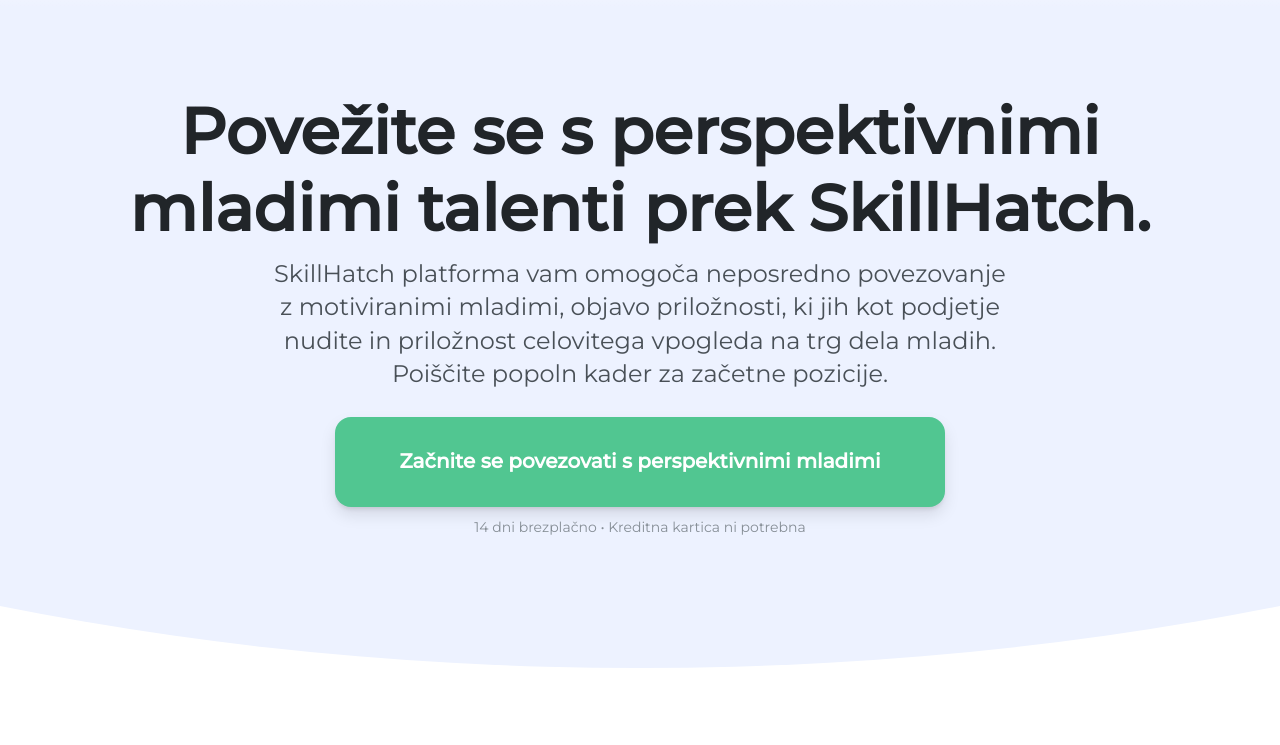
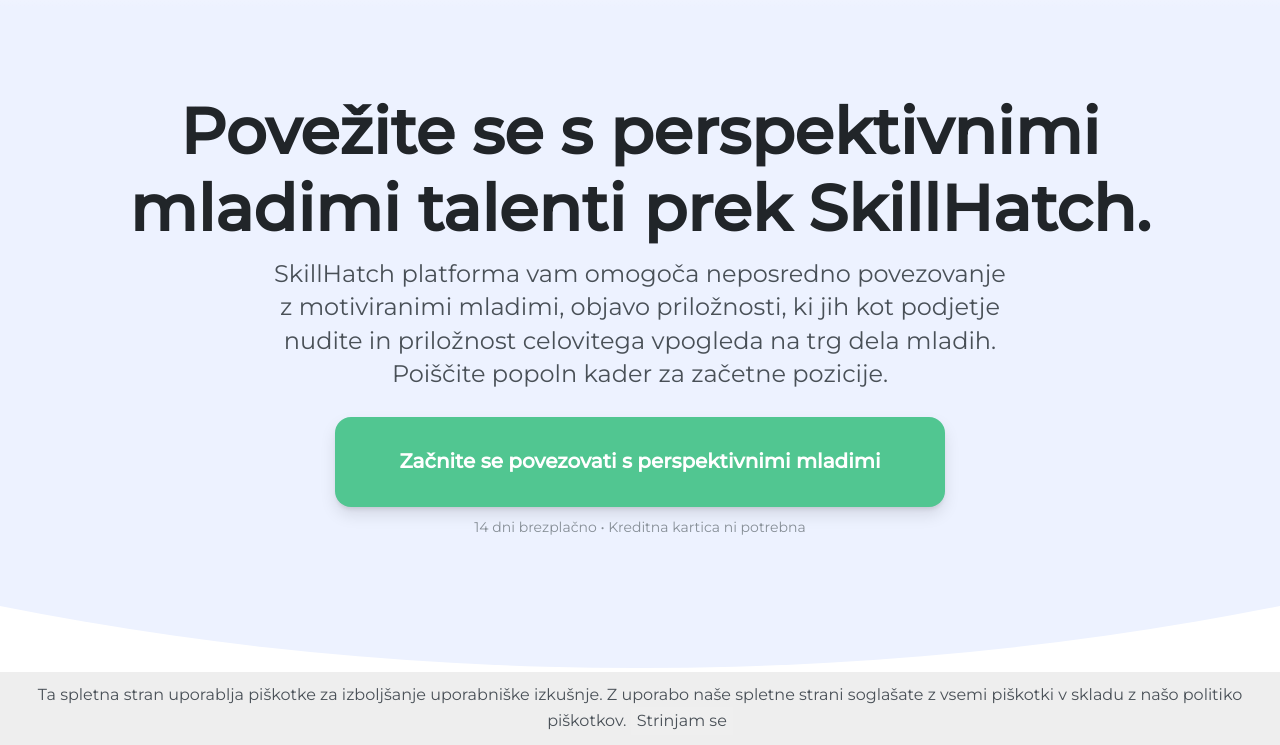
Before and after one commit to Skillups/skillhatch-landing-page, a plain HTML site: page za-podjetja.html in a window 1280 px wide. Shown: the part 55-800 px from the top of the page. Drawn offline with nearby package versions, Linux system fonts and the light colour scheme.

Commit message:
Add cookie

```diff
--- a/css/lander.css
+++ b/css/lander.css
@@ -784,3 +784,16 @@ a {
     font-size: 38px;
   }
 }
+
+.cookie-consent-banner {
+  position: fixed;
+  bottom: 0;
+  left: 0;
+  right: 0;
+  background: #eee;
+  padding: 10px;
+  text-align: center;
+  z-index: 10000;
+  display: none;
+
+}
--- a/za-podjetja.html
+++ b/za-podjetja.html
@@ -40,7 +40,7 @@
           <a href="#" aria-current="page" class="w-inline-block w--current mr-lg">
             <div class="logo">SkillHatch</div>
           </a>
-          <a href="index.html" class="u">Za mlade</a>
+          <a href="/index.html" class="u">Za mlade</a>
         </div>
         <!--
         <div class="column align-right">
@@ -164,9 +164,27 @@
       </div>
     </div>
   </div>
+  <div id="cookie-consent-banner" class="cookie-consent-banner">
+    Ta spletna stran uporablja piškotke za izboljšanje uporabniške izkušnje. Z uporabo naše spletne strani soglašate z vsemi piškotki v skladu z našo politiko piškotkov.
+    <button onclick="acceptCookies()">Strinjam se</button>
+  </div>
+
   <script>
     feather.replace();
+
+    // Cookie Consent Script
+    document.addEventListener("DOMContentLoaded", function () {
+      if (!localStorage.getItem('cookie-consent-accepted')) {
+        document.getElementById('cookie-consent-banner').style.display = 'block';
+      }
+    });
+
+    function acceptCookies() {
+      localStorage.setItem('cookie-consent-accepted', 'true');
+      document.getElementById('cookie-consent-banner').style.display = 'none';
+    }
   </script>
+
 </body>
 
 </html>
```
Also changed, not shown: index.html (+19 -0 lines).
